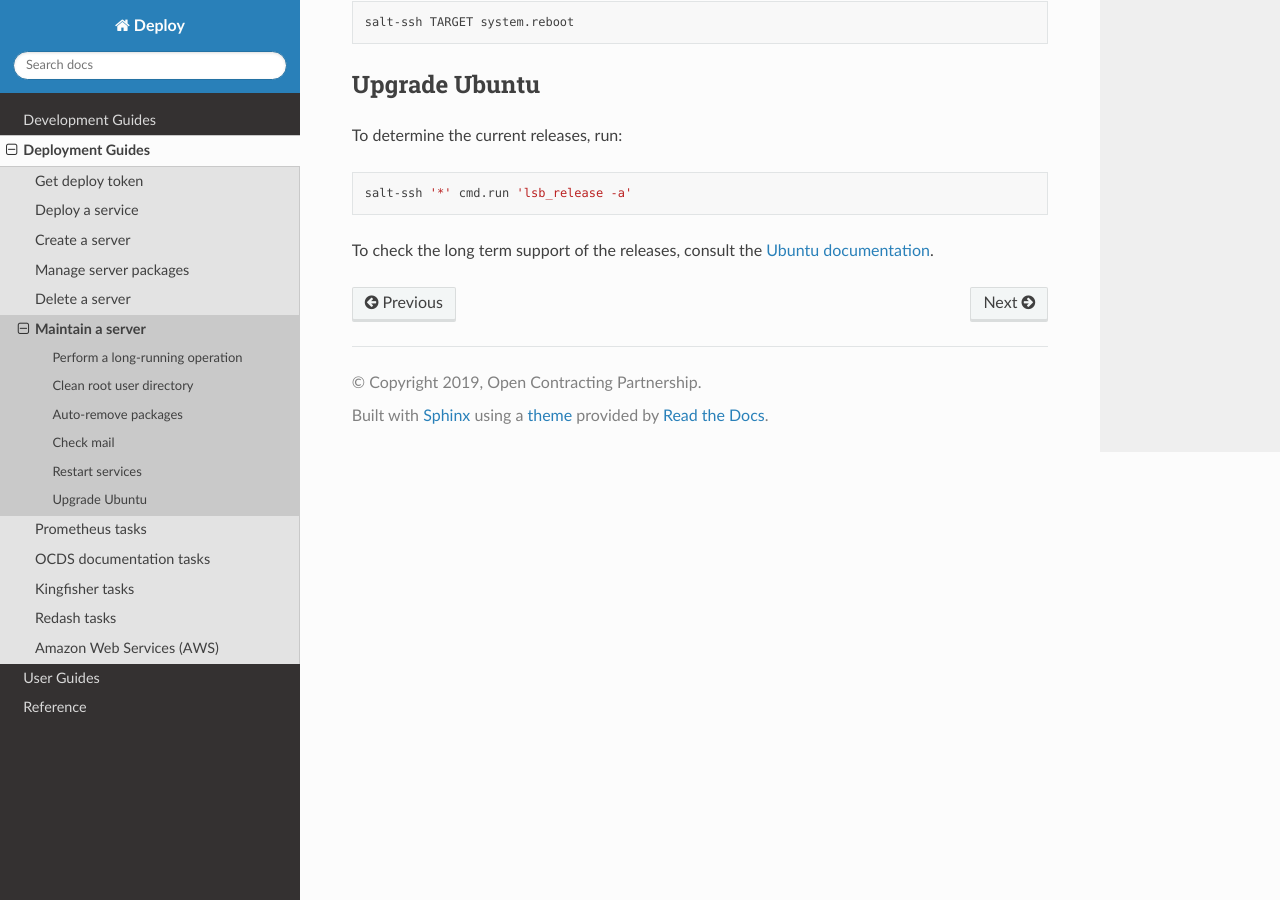
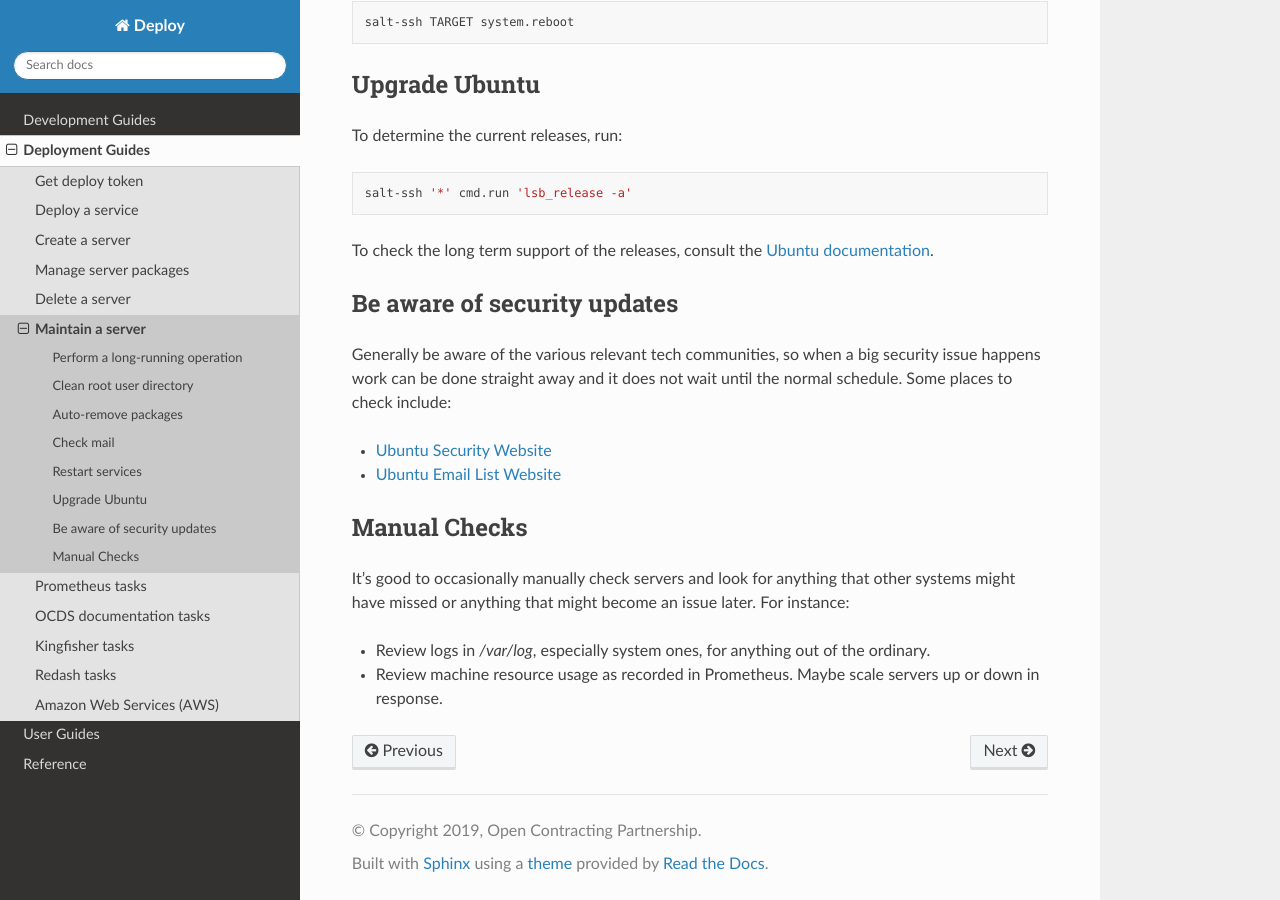
Before and after one commit to open-contracting/deploy, a Sphinx documentation site: the page built from docs/deploy/maintain.rst, in a window 1280 px wide and 900 px high, scrolled down 2623 px. Built offline with Sphinx 7.4.7 and the Read the Docs theme 2.0.0, drawn with Linux system fonts in a browser that asks for light colours.

Commit message:
docs: Add some notes on Maintain a server

```diff
--- a/docs/deploy/maintain.rst
+++ b/docs/deploy/maintain.rst
@@ -134,3 +134,20 @@ To determine the current releases, run:
    salt-ssh '*' cmd.run 'lsb_release -a'
 
 To check the long term support of the releases, consult the `Ubuntu documentation <https://ubuntu.com/about/release-cycle>`__.
+
+
+Be aware of security updates
+----------------------------
+
+Generally be aware of the various relevant tech communities, so when a big security issue happens work can be done straight away and it does not wait until the normal schedule. Some places to check include:
+
+* `Ubuntu Security Website <https://usn.ubuntu.com/>`__
+* `Ubuntu Email List Website <https://lists.ubuntu.com/archives/ubuntu-security-announce/>`__
+
+Manual Checks
+-------------
+
+It's good to occasionally manually check servers and look for anything that other systems might have missed or anything that might become an issue later. For instance:
+
+* Review logs in `/var/log`, especially system ones, for anything out of the ordinary.
+* Review machine resource usage as recorded in Prometheus. Maybe scale servers up or down in response.
```
